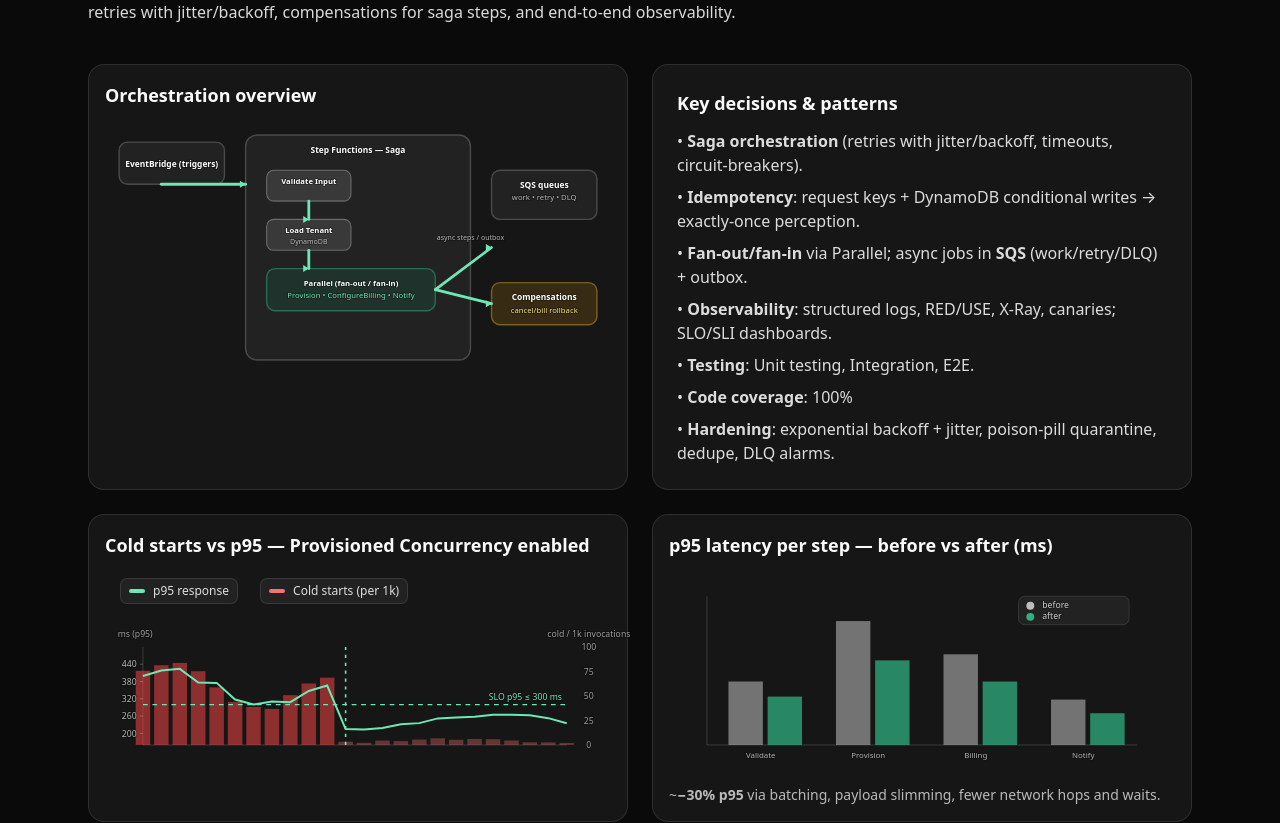
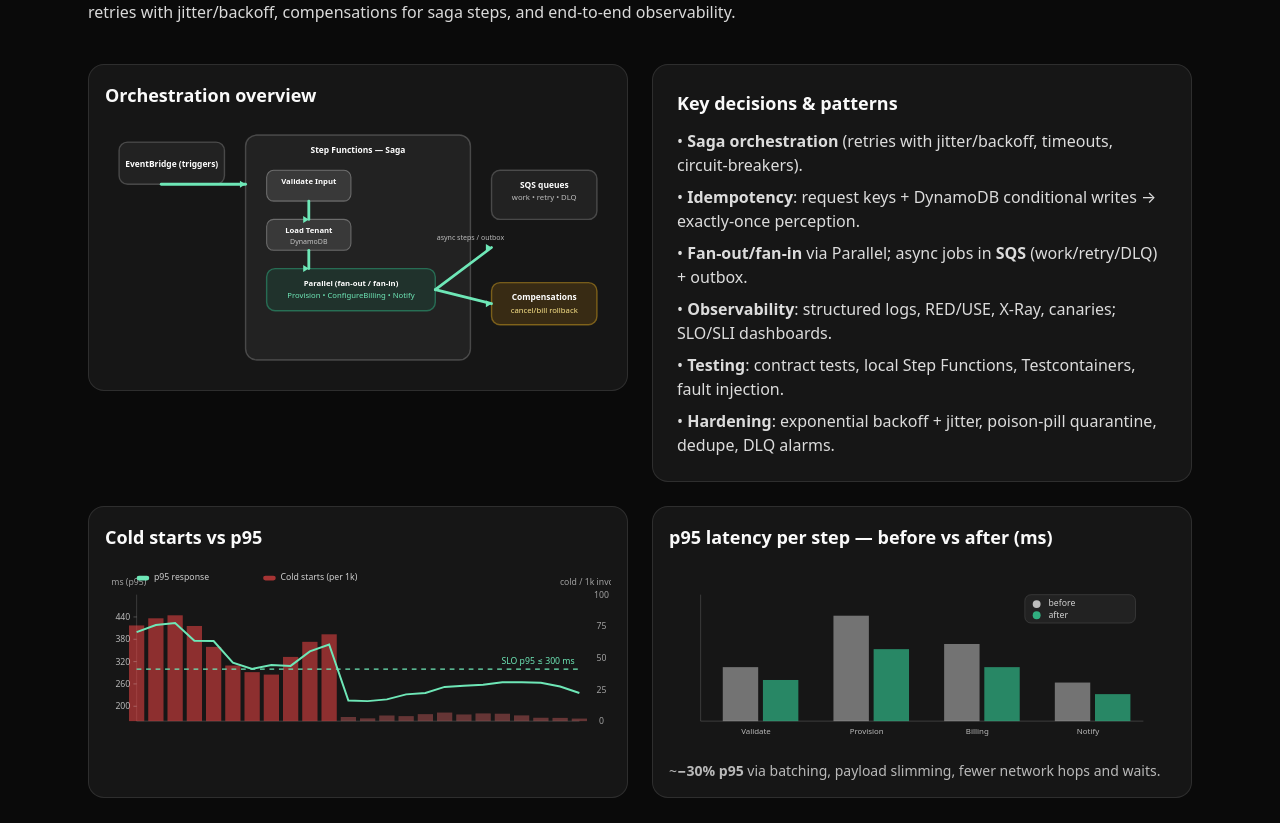
Before and after one commit to k30medvedev/kiryl-portfolio, a Next.js app: page / in a window 1280 px wide. Shown: the part 2888-3711 px from the top of the page. Built offline with nearby package versions, Linux system fonts and the light colour scheme.

Commit message:
fix(control-plane): move className off motion.div; remove PC label

```diff
--- a/components/ControlPlaneNotes.tsx
+++ b/components/ControlPlaneNotes.tsx
@@ -12,7 +12,7 @@ export default function ControlPlaneNotes() {
       className="scroll-mt-24 mx-auto max-w-6xl px-6 py-16 anchor-target"
     >
       <h2 className="text-3xl sm:text-4xl font-semibold mb-4">
-       Control-Plane
+        Notes — Control-Plane (Step Functions + Lambda)
       </h2>
 
       <p className="text-white/85 max-w-3xl">
@@ -29,21 +29,19 @@ export default function ControlPlaneNotes() {
           initial={{ opacity: 0, y: 8 }}
           whileInView={{ opacity: 1, y: 0 }}
           viewport={{ once: true }}
-          className="rounded-2xl border border-white/10 bg-white/5 p-4"
         >
+          <div className="rounded-2xl border border-white/10 bg-white/5 p-4">
             <h3 className="text-lg font-semibold mb-3">Orchestration overview</h3>
             <svg viewBox="0 0 720 360" className="w-full h-auto">
               {/* EventBridge */}
               <rect x="20" y="30" width="150" height="60" rx="12" className="fill-white/5 stroke-white/20" strokeWidth="2" />
-            <text fill="currentColor" x="95" y="65" textAnchor="middle" className="text-white" style={{ fontSize: 12, fontWeight: 600 }}
-              stroke="#000" strokeWidth={2} strokeOpacity={0.35} paintOrder="stroke">
+              <text x="95" y="65" textAnchor="middle" className="fill-white" style={{ fontSize: 12, fontWeight: 600 }}>
                 EventBridge (triggers)
               </text>
 
               {/* Step Functions */}
               <rect x="200" y="20" width="320" height="320" rx="16" className="fill-white/5 stroke-white/20" strokeWidth="2" />
-            <text fill="currentColor" x="360" y="45" textAnchor="middle" className="text-white" style={{ fontSize: 12, fontWeight: 600 }}
-              stroke="#000" strokeWidth={2} strokeOpacity={0.35} paintOrder="stroke">
+              <text x="360" y="45" textAnchor="middle" className="fill-white" style={{ fontSize: 12, fontWeight: 600 }}>
                 Step Functions — Saga
               </text>
 
@@ -52,12 +50,10 @@ export default function ControlPlaneNotes() {
 
               {/* fan-out/fan-in */}
               <rect x="230" y="210" width="240" height="60" rx="12" className="fill-emerald-500/10 stroke-emerald-400/40" strokeWidth="2" />
-            <text fill="currentColor" x="350" y="235" textAnchor="middle" className="text-white" style={{ fontSize: 11, fontWeight: 600 }}
-              stroke="#000" strokeWidth={2} strokeOpacity={0.35} paintOrder="stroke">
+              <text x="350" y="235" textAnchor="middle" className="fill-white" style={{ fontSize: 11, fontWeight: 600 }}>
                 Parallel (fan-out / fan-in)
               </text>
-            <text fill="currentColor" x="350" y="252" textAnchor="middle" className="text-emerald-300" style={{ fontSize: 11 }}
-              stroke="#000" strokeWidth={2} strokeOpacity={0.35} paintOrder="stroke">
+              <text x="350" y="252" textAnchor="middle" className="fill-emerald-300" style={{ fontSize: 11 }}>
                 Provision • ConfigureBilling • Notify
               </text>
 
@@ -67,34 +63,30 @@ export default function ControlPlaneNotes() {
 
               {/* SQS + DLQ */}
               <rect x="550" y="70" width="150" height="70" rx="12" className="fill-white/5 stroke-white/20" strokeWidth="2" />
-            <text fill="currentColor" x="625" y="95" textAnchor="middle" className="text-white" style={{ fontSize: 12, fontWeight: 600 }}
-              stroke="#000" strokeWidth={2} strokeOpacity={0.35} paintOrder="stroke">
+              <text x="625" y="95" textAnchor="middle" className="fill-white" style={{ fontSize: 12, fontWeight: 600 }}>
                 SQS queues
               </text>
-            <text fill="currentColor" x="625" y="113" textAnchor="middle" className="text-white/70" style={{ fontSize: 11 }}
-              stroke="#000" strokeWidth={2} strokeOpacity={0.35} paintOrder="stroke">
+              <text x="625" y="113" textAnchor="middle" className="fill-white/70" style={{ fontSize: 11 }}>
                 work • retry • DLQ
               </text>
 
               <Arrow x1={470} y1={240} x2={550} y2={180} />
-            <text fill="currentColor" x="520" y="170" textAnchor="middle" className="text-white/70" style={{ fontSize: 10 }}
-              stroke="#000" strokeWidth={2} strokeOpacity={0.35} paintOrder="stroke">
+              <text x="520" y="170" textAnchor="middle" className="fill-white/70" style={{ fontSize: 10 }}>
                 async steps / outbox
               </text>
 
               {/* Compensations */}
               <rect x="550" y="230" width="150" height="60" rx="12" className="fill-amber-500/15 stroke-amber-400/40" strokeWidth="2" />
-            <text fill="currentColor" x="625" y="255" textAnchor="middle" className="text-white" style={{ fontSize: 12, fontWeight: 600 }}
-              stroke="#000" strokeWidth={2} strokeOpacity={0.35} paintOrder="stroke">
+              <text x="625" y="255" textAnchor="middle" className="fill-white" style={{ fontSize: 12, fontWeight: 600 }}>
                 Compensations
               </text>
-            <text fill="currentColor" x="625" y="273" textAnchor="middle" className="text-amber-200" style={{ fontSize: 11 }}
-              stroke="#000" strokeWidth={2} strokeOpacity={0.35} paintOrder="stroke">
+              <text x="625" y="273" textAnchor="middle" className="fill-amber-200" style={{ fontSize: 11 }}>
                 cancel/bill rollback
               </text>
 
               <Arrow x1={470} y1={240} x2={550} y2={260} />
             </svg>
+          </div>
         </motion.div>
 
         {/* Decisions */}
@@ -105,14 +97,13 @@ export default function ControlPlaneNotes() {
             <li>• <span className="font-semibold">Idempotency</span>: request keys + DynamoDB conditional writes → exactly-once perception.</li>
             <li>• <span className="font-semibold">Fan-out/fan-in</span> via Parallel; async jobs in <span className="font-semibold">SQS</span> (work/retry/DLQ) + outbox.</li>
             <li>• <span className="font-semibold">Observability</span>: structured logs, RED/USE, X-Ray, canaries; SLO/SLI dashboards.</li>
-            <li>• <span className="font-semibold">Testing</span>: Unit testing, Integration, E2E.</li>
-            <li>• <span className="font-semibold">Code coverage</span>: 100% </li>
+            <li>• <span className="font-semibold">Testing</span>: contract tests, local Step Functions, Testcontainers, fault injection.</li>
             <li>• <span className="font-semibold">Hardening</span>: exponential backoff + jitter, poison-pill quarantine, dedupe, DLQ alarms.</li>
           </ul>
         </div>
 
         {/* Chart 1: Cold starts vs p95 */}
-        <ChartCard title="Cold starts vs p95 — Provisioned Concurrency enabled">
+        <ChartCard title="Cold starts vs p95">
           <ColdStartsChart />
         </ChartCard>
 
@@ -139,6 +130,13 @@ export default function ControlPlaneNotes() {
             <li>• Dashboards/alerts and on-call runbooks; cutovers and post-mortems.</li>
           </ul>
         </div>
+        <div className="rounded-2xl border border-white/10 bg-white/5 p-6">
+          <h3 className="text-lg font-semibold">Stack</h3>
+          <p className="mt-3 text-white/85">
+            AWS Step Functions, Lambda (Java), EventBridge, SQS, DynamoDB, API Gateway, Terraform,
+            CloudWatch/X-Ray, GitHub Actions; Testcontainers, JUnit/Mockito, contract tests.
+          </p>
+        </div>
       </div>
     </section>
   );
@@ -147,7 +145,7 @@ export default function ControlPlaneNotes() {
 /* ---------- small building blocks ---------- */
 function ChartCard({ title, children }: { title: string; children: React.ReactNode }) {
   return (
-    <div className="rounded-2xl border border-white/10 bg-white/5 p-4 overflow-visible">
+    <div className="rounded-2xl border border-white/10 bg-white/5 p-4">
       <h3 className="text-lg font-semibold mb-3">{title}</h3>
       {children}
     </div>
@@ -160,13 +158,11 @@ function RectLabel({
   return (
     <>
       <rect x={x} y={y} width={w} height={h} rx={10} className="fill-white/10 stroke-white/30" strokeWidth="1.5" />
-      <text fill="currentColor" x={x + w / 2} y={y + 20} textAnchor="middle" className="text-white" style={{ fontSize: 11, fontWeight: 600 }}
-        stroke="#000" strokeWidth={2} strokeOpacity={0.35} paintOrder="stroke">
+      <text x={x + w / 2} y={y + 20} textAnchor="middle" className="fill-white" style={{ fontSize: 11, fontWeight: 600 }}>
         {label}
       </text>
       {sub && (
-        <text fill="currentColor" x={x + w / 2} y={y + 35} textAnchor="middle" className="text-white/70" style={{ fontSize: 10 }}
-          stroke="#000" strokeWidth={2} strokeOpacity={0.35} paintOrder="stroke">
+        <text x={x + w / 2} y={y + 35} textAnchor="middle" className="fill-white/70" style={{ fontSize: 10 }}>
           {sub}
         </text>
       )}
@@ -183,7 +179,7 @@ function Arrow({ x1, y1, x2, y2 }: { x1: number; y1: number; x2: number; y2: num
   );
 }
 
-/* ---------- Cold starts vs p95 chart with HTML overlays ---------- */
+/* ---------- Cold starts vs p95 chart ---------- */
 function ColdStartsChart() {
   const hours = Array.from({ length: 24 }, (_, i) => i);
   const pcHour = 11; // Provisioned Concurrency activation hour
@@ -202,45 +198,25 @@ function ColdStartsChart() {
       : Math.max(0, 4 + 2 * Math.sin((Math.PI * (h + 1)) / 7) + (Math.random() - 0.5) * 2)
   );
 
-  // layout
-  const W = 640, H = 260;
-  const PAD_L = 48, PAD_R = 56, PAD_B = 40, PAD_T = 96; // tall top for overlays
-
+  const W = 640, H = 240, PAD = 40;
   const minLatency = 160, maxLatency = 500;
   const maxCold = 100;
 
-  const innerW = W - PAD_L - PAD_R;
-  const innerH = H - PAD_T - PAD_B;
-
-  const x = (i: number) => PAD_L + (i * innerW) / (hours.length - 1);
-  const yL = (ms: number) => PAD_T + innerH - ((ms - minLatency) / (maxLatency - minLatency)) * innerH;
-  const yR = (v: number) => PAD_T + innerH - (v / maxCold) * innerH;
+  const x = (i: number) => PAD + (i * (W - 2 * PAD)) / (hours.length - 1);
+  const yL = (ms: number) => H - PAD - ((ms - minLatency) / (maxLatency - minLatency)) * (H - 2 * PAD);
+  const yR = (v: number) => H - PAD - (v / maxCold) * (H - 2 * PAD);
 
   const p95Path = p95.map((v, i) => `${i === 0 ? "M" : "L"} ${x(i)} ${yL(v)}`).join(" ");
 
   return (
-    <div className="relative">
-      {/* overlays (HTML) */}
-      <div className="pointer-events-none absolute left-4 top-2 flex items-center gap-6 text-xs">
-        <span className="inline-flex items-center gap-2 px-2 py-1 rounded-md bg-white/5 ring-1 ring-white/15">
-          <span className="inline-block w-4 h-1 rounded bg-emerald-300" />
-          <span className="text-white/85">p95 response</span>
-        </span>
-        <span className="inline-flex items-center gap-2 px-2 py-1 rounded-md bg-white/5 ring-1 ring-white/15">
-          <span className="inline-block w-4 h-1 rounded bg-red-400" />
-          <span className="text-white/85">Cold starts (per 1k)</span>
-        </span>
-      </div>
-
-
-      <svg viewBox={`0 0 ${W} ${H}`} className="w-full h-auto overflow-visible block" preserveAspectRatio="xMidYMid meet">
+    <svg viewBox={`0 0 ${W} ${H}`} className="w-full h-auto">
       {/* axes */}
-        <line x1={PAD_L} y1={PAD_T + innerH} x2={PAD_L + innerW} y2={PAD_T + innerH} className="stroke-white/20" />
-        <line x1={PAD_L} y1={PAD_T} x2={PAD_L} y2={PAD_T + innerH} className="stroke-white/20" />
+      <line x1={PAD} y1={H - PAD} x2={W - PAD} y2={H - PAD} className="stroke-white/20" />
+      <line x1={PAD} y1={PAD} x2={PAD} y2={H - PAD} className="stroke-white/20" />
 
       {/* cold-start bars (right axis) */}
       {hours.map((h) => {
-          const barW = innerW / hours.length - 4;
+        const barW = (W - 2 * PAD) / hours.length - 4;
         const bx = x(h) - barW / 2;
         const by = yR(cold[h]);
         return (
@@ -249,8 +225,8 @@ function ColdStartsChart() {
             x={bx}
             y={by}
             width={barW}
-              height={PAD_T + innerH - by}
-              className={h < pcHour ? "fill-red-500/55" : "fill-red-400/35"}
+            height={H - PAD - by}
+            className={`${h < pcHour ? "fill-red-500/55" : "fill-red-400/35"}`}
           />
         );
       })}
@@ -260,58 +236,75 @@ function ColdStartsChart() {
 
       {/* SLO */}
       <line
-          x1={PAD_L}
+        x1={PAD}
         y1={yL(300)}
-          x2={PAD_L + innerW}
+        x2={W - PAD}
         y2={yL(300)}
         className="stroke-emerald-300"
         strokeDasharray="6 6"
         strokeWidth="1.5"
       />
-        <text fill="currentColor" x={PAD_L + innerW - 6} y={yL(300) - 6} textAnchor="end" className="text-emerald-300" style={{ fontSize: 11 }}
-          stroke="#000" strokeWidth={2} strokeOpacity={0.35} paintOrder="stroke">
+      <text x={W - PAD - 6} y={yL(300) - 6} textAnchor="end" className="fill-emerald-300" style={{ fontSize: 11 }}>
         SLO p95 ≤ 300 ms
       </text>
 
-        {/* Provisioned Concurrency marker line only */}
-        <line
-          x1={x(pcHour)}
-          y1={PAD_T}
-          x2={x(pcHour)}
-          y2={PAD_T + innerH}
-          className="stroke-emerald-300"
-          strokeDasharray="4 6"
-          strokeWidth="2"
-        />
-
-        {/* axis labels (left) */}
+      {/* Removed the center label for Provisioned Concurrency to avoid overlap */}
+      {/* axis labels */}
       {[200, 260, 320, 380, 440].map((v) => (
         <g key={`yl-${v}`}>
-            <line x1={PAD_L - 4} y1={yL(v)} x2={PAD_L} y2={yL(v)} className="stroke-white/30" />
-            <text fill="currentColor" x={PAD_L - 8} y={yL(v) + 4} textAnchor="end" className="text-white/70" style={{ fontSize: 11 }}
-              stroke="#000" strokeWidth={2} strokeOpacity={0.35} paintOrder="stroke">
+          <line x1={PAD - 4} y1={yL(v)} x2={PAD} y2={yL(v)} className="stroke-white/30" />
+          <text x={PAD - 8} y={yL(v) + 4} textAnchor="end" className="fill-white/70" style={{ fontSize: 11 }}>
             {v}
           </text>
         </g>
       ))}
-        <text fill="currentColor" x={PAD_L - 32} y={PAD_T - 12} textAnchor="start" className="text-white/60" style={{ fontSize: 11 }}
-          stroke="#000" strokeWidth={2} strokeOpacity={0.35} paintOrder="stroke">
+      <text x={PAD - 32} y={PAD - 12} textAnchor="start" className="fill-white/60" style={{ fontSize: 11 }}>
         ms (p95)
       </text>
 
-        {/* axis labels (right) */}
       {[0, 25, 50, 75, 100].map((v) => (
-          <text key={`yr-${v}`} fill="currentColor" x={PAD_L + innerW + 28} y={yR(v) + 4} textAnchor="middle" className="text-white/60" style={{ fontSize: 11 }}
-            stroke="#000" strokeWidth={2} strokeOpacity={0.35} paintOrder="stroke">
+        <text key={`yr-${v}`} x={W - PAD + 28} y={yR(v) + 4} textAnchor="middle" className="fill-white/60" style={{ fontSize: 11 }}>
           {v}
         </text>
       ))}
-        <text fill="currentColor" x={PAD_L + innerW + 28} y={PAD_T - 12} textAnchor="middle" className="text-white/60" style={{ fontSize: 11 }}
-          stroke="#000" strokeWidth={2} strokeOpacity={0.35} paintOrder="stroke">
+      <text x={W - PAD + 28} y={PAD - 12} textAnchor="middle" className="fill-white/60" style={{ fontSize: 11 }}>
         cold / 1k invocations
       </text>
+
+      {/* legend */}
+      <Legend
+        items={[
+          { label: "p95 response", swatch: "#6ee7b7" },
+          { label: "Cold starts (per 1k)", swatch: "#ef4444aa" },
+        ]}
+        x={40}
+        y={PAD - 24}
+      />
     </svg>
-    </div>
+  );
+}
+
+function Legend({
+  items,
+  x,
+  y,
+}: {
+  items: { label: string; swatch: string }[];
+  x: number;
+  y: number;
+}) {
+  const gap = 160;
+  return (
+    <g>
+      {items.map((it, i) => (
+        <g key={it.label} transform={`translate(${x + i * gap}, ${y})`}>
+          <rect width="16" height="6" rx="3" fill={it.swatch} />
+          <text x="22" y="6" className="fill-white/80" style={{ fontSize: 11 }}>
+            {it.label}
+          </text>
+        </g>
+      ))}
+    </g>
   );
 }
 
@@ -325,45 +318,42 @@ function BarChart({
   before: number[];
   after: number[];
 }) {
-  const W = 640, H = 260;
-  const PAD_L = 48, PAD_R = 48, PAD_B = 40, PAD_T = 32;
-
+  const W = 640,
+    H = 240,
+    PAD = 40;
   const maxY = Math.max(...before, ...after) * 1.2;
-  const innerW = W - PAD_L - PAD_R;
-  const innerH = H - PAD_T - PAD_B;
-  const band = innerW / steps.length;
+  const band = (W - 2 * PAD) / steps.length;
   const barW = band * 0.32;
-  const y = (v: number) => PAD_T + innerH - (v / maxY) * innerH;
+  const y = (v: number) => H - PAD - (v / maxY) * (H - 2 * PAD);
 
   return (
-    <svg viewBox={`0 0 ${W} ${H}`} className="w-full h-auto overflow-visible" preserveAspectRatio="xMidYMid meet">
-      <line x1={PAD_L} y1={PAD_T + innerH} x2={PAD_L + innerW} y2={PAD_T + innerH} className="stroke-white/20" />
-      <line x1={PAD_L} y1={PAD_T} x2={PAD_L} y2={PAD_T + innerH} className="stroke-white/20" />
+    <svg viewBox={`0 0 ${W} ${H}`} className="w-full h-auto">
+      <line x1={PAD} y1={H - PAD} x2={W - PAD} y2={H - PAD} className="stroke-white/20" />
+      <line x1={PAD} y1={PAD} x2={PAD} y2={H - PAD} className="stroke-white/20" />
       {steps.map((s, i) => {
-        const x0 = PAD_L + i * band;
+        const x0 = PAD + i * band;
         return (
           <g key={s}>
             <rect
               x={x0 + band * 0.2}
               y={y(before[i])}
               width={barW}
-              height={PAD_T + innerH - y(before[i])}
+              height={H - PAD - y(before[i])}
               className="fill-white/40"
             />
             <rect
               x={x0 + band * 0.2 + barW + 6}
               y={y(after[i])}
               width={barW}
-              height={PAD_T + innerH - y(after[i])}
+              height={H - PAD - y(after[i])}
               className="fill-emerald-400/60"
             />
-            <text fill="currentColor"
+            <text
               x={x0 + band * 0.5}
-              y={PAD_T + innerH + 16}
+              y={H - PAD + 16}
               textAnchor="middle"
-              className="text-white/70"
+              className="fill-white/70"
               style={{ fontSize: 10 }}
-              stroke="#000" strokeWidth={1.5} strokeOpacity={0.35} paintOrder="stroke"
             >
               {s}
             </text>
@@ -371,22 +361,20 @@ function BarChart({
         );
       })}
       <rect
-        x={W - PAD_R - 150}
-        y={PAD_T}
+        x={W - PAD - 150}
+        y={PAD}
         width="140"
         height="36"
         rx="8"
         className="fill-white/5 stroke-white/15"
         strokeWidth="1"
       />
-      <circle cx={W - PAD_R - 135} cy={PAD_T + 12} r="5" className="fill-white/70" />
-      <text fill="currentColor" x={W - PAD_R - 120} y={PAD_T + 15} className="text-white/80" style={{ fontSize: 11 }}
-        stroke="#000" strokeWidth={1.5} strokeOpacity={0.35} paintOrder="stroke">
+      <circle cx={W - PAD - 135} cy={PAD + 12} r="5" className="fill-white/70" />
+      <text x={W - PAD - 120} y={PAD + 15} className="fill-white/80" style={{ fontSize: 11 }}>
         before
       </text>
-      <circle cx={W - PAD_R - 135} cy={PAD_T + 26} r="5" className="fill-emerald-400/80" />
-      <text fill="currentColor" x={W - PAD_R - 120} y={PAD_T + 29} className="text-white/80" style={{ fontSize: 11 }}
-        stroke="#000" strokeWidth={1.5} strokeOpacity={0.35} paintOrder="stroke">
+      <circle cx={W - PAD - 135} cy={PAD + 26} r="5" className="fill-emerald-400/80" />
+      <text x={W - PAD - 120} y={PAD + 29} className="fill-white/80" style={{ fontSize: 11 }}>
         after
       </text>
     </svg>
```
Lines whose indentation alone changed are shown as unchanged.
